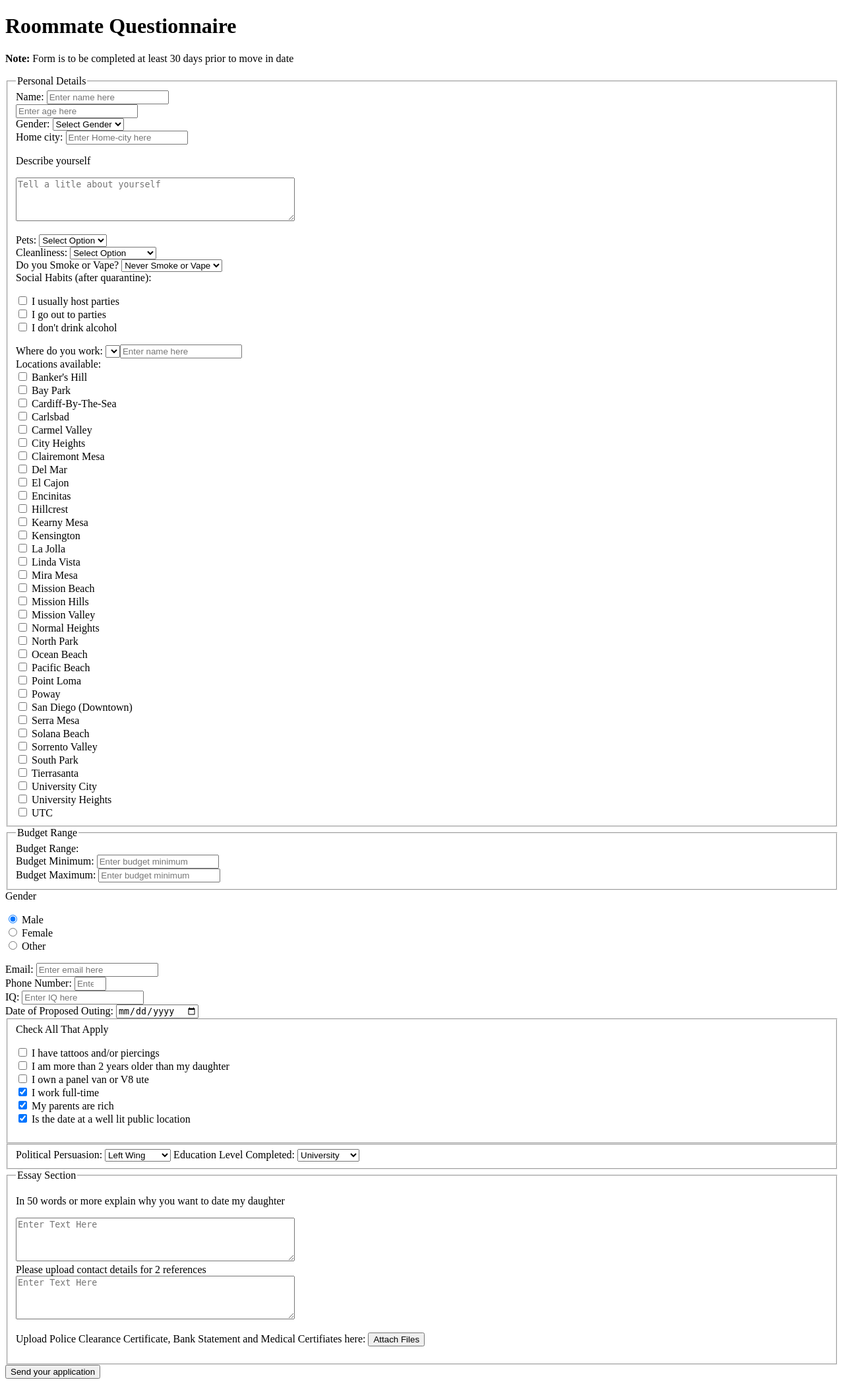
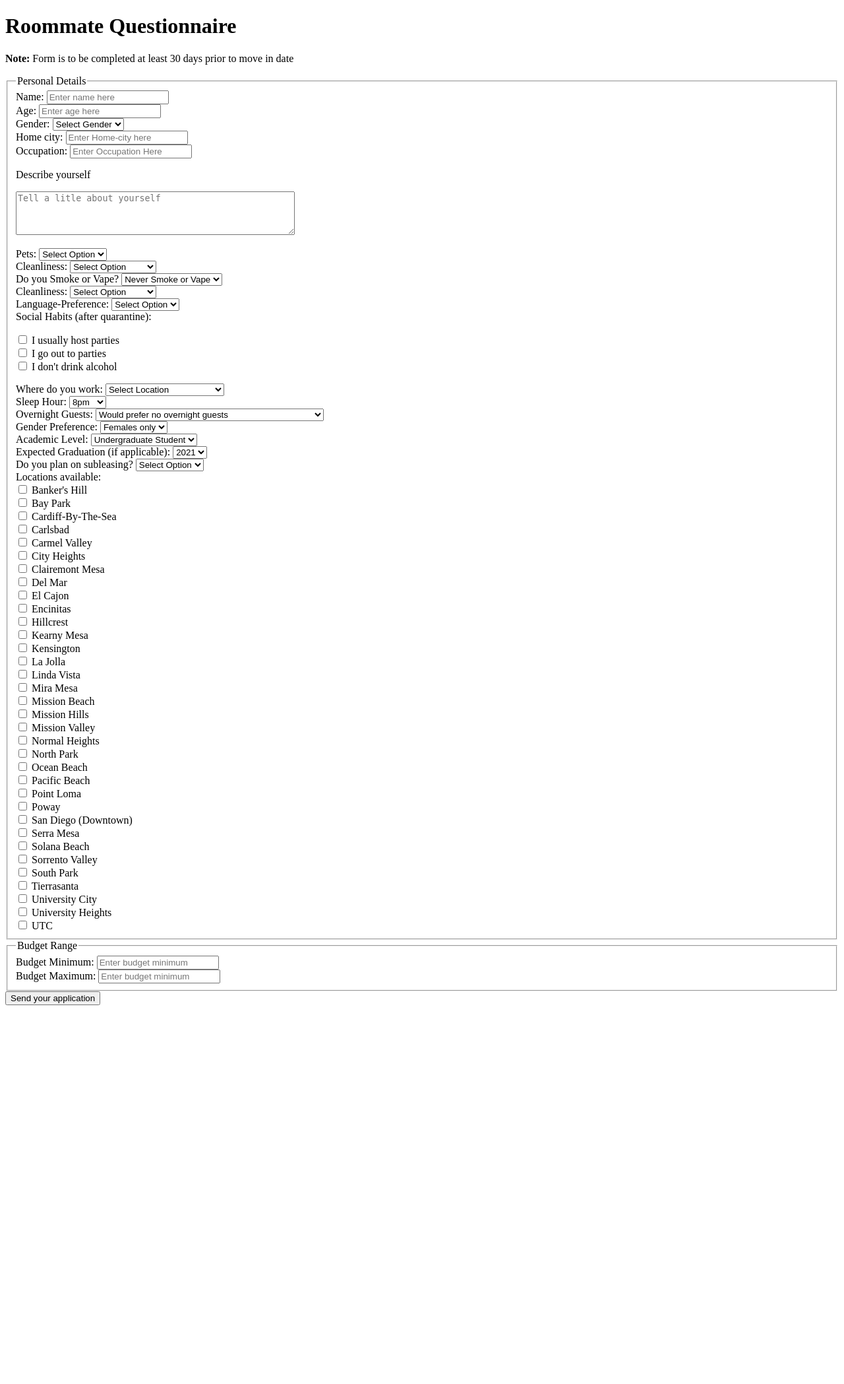
Before and after one commit to TaiNguyenUCSD/TaiNguyenUCSD, a Node server app: template src/views/survey.ejs in a window 1280 px wide. Shown: the whole page at 66% size. After the commit the page ends 1523 px from the top, so only its background shows below. Run offline with Node 20, Linux system fonts and the light colour scheme; the template is opened without the code that fills it, so the values that code supplies are empty; some libraries are stand-ins or nearby versions.

Commit message:
I finished the Survey!

```diff
--- a/src/views/survey.ejs
+++ b/src/views/survey.ejs
@@ -7,11 +7,14 @@
     <p id="description"><b>Note:</b> Form is to be completed at least 30 days prior to move in date</p>
 
     <fieldset>
+      <!-- groups of widgets that share the same purpose, for styling and semantic purposes -->
       <legend>Personal Details</legend>
+      <!-- formally describes the purpose of the fieldset it is included inside. -->
       <div>
         <label id="name-label" for="name">Name:</label>
         <input type="text" required id="name" name="user_name" placeholder="Enter name here">   </div>
       <div>
+        <label for="address-label">Age: </label>
         <input type="Age" id="age" name="Age" placeholder="Enter age here">   </div>
       <div>
       <div>
@@ -27,6 +30,9 @@
       <div>
         <label for="home-city">Home city: </label>
         <input type="Home-city" id="Home city" name="Home-city" placeholder="Enter Home-city here">   </div>
+       <div>
+        <label id="occupation-label" for="occupation">Occupation:</label>
+        <input type="text" required id="occupation" name="occupation" placeholder="Enter Occupation Here">   </div>
 
         <label for="msg"></label>
         <p> Describe yourself<p>
@@ -69,6 +75,29 @@
 
         </select>
       </div>
+      <div>
+        <label for="cleanliness">Cleanliness:</label>
+        <select id="dropdown">
+          <option value="select cleanliness">Select Option</option>
+    <option value="very clean">Very Clean</option>
+    <option value="moderately clean">Moderately Clean</option>
+    <option value="moderately messy">Moderately Messy</option>
+    <option value="very messy">Very Messy</option>
+    <option value="very messy">No Preference</option>
+    </select>
+      </div>
+
+      <div>
+        <label for="language-preference">Language-Preference:</label>
+        <select id="dropdown">
+          <option value="select language">Select Option</option>
+    <option value="english">English</option>
+    <option value="chinese">Chinese</option>
+    <option value="korean">Korean</option>
+    <option value="spanish">Spanish</option>
+    <option value="russian">Russian</option>
+    </select>
+      </div>
 
       <div>
         <label for="social habits">Social Habits (after quarantine):</label>
@@ -82,8 +111,91 @@
       <div>
         <label id="location-label" for="location">Where do you work:</label>
         <select id="dropdown">
-        <input type="text" required id="name" name="user_name" placeholder="Enter name here">   </div>
+          <option value="no work location">Select Location</option>
+          <option value="on ucsd campus">
+            On UCSD Campus</option>
+          <option value="off ucsd campus">
+            Off UCSD Campus</option>
+          <option value="outside san diego">
+            Outside San Diego County</option>
 
+        </select>
+          </div>
+  <div>
+        <label id="sleep habits" for="sleep habits">Sleep Hour:</label>
+        <select id="dropdown">
+          <option value="sleep 8">8pm</option>
+          <option value="sleep 9">9pm</option>
+          <option value="sleep 10">10pm</option>
+          <option value="sleep 11">
+            11pm</option>
+          <option value="sleep 12">
+            12am</option>
+          <option value="sleep 1">
+            1am</option>
+          <option value="sleep 2">2am</option>
+          <option value="sleep 3">3am</option>
+          <option value="sleep 4">4am</option>
+          <option value="sleep 5">5am</option>
+        </select>
+          </div>
+
+
+      <div>
+        <label id="overnight-guests" for="overnight">Overnight Guests:</label>
+        <select id="dropdown">
+          <option value="no overnight guests">Would prefer no overnight guests</option>
+          <option value="limited overnight">
+            Prefer overnight guests to be quiet during certain times</option>
+          <option value="full overnight">
+            Open to any overnight guests</option>
+        </select>
+          </div>
+
+      <div>
+        <label id="gender-preference" for="gender-preference">Gender Preference:</label>
+        <select id="dropdown">
+          <option value="female only">Females only</option>
+          <option value="male only">
+            Males only</option>
+          <option value="codorm">
+            Codorm</option>
+        </select>
+          </div>
+
+      <div>
+        <label id="academic-level" for="academic-level">Academic Level:</label>
+        <select id="dropdown">
+          <option value="undergrad">Undergraduate Student</option>
+          <option value="grad">
+            Graduate Student</option>
+          <option value="worker">
+            Worker</option>
+        </select>
+          </div>
+
+      <div>
+        <label id="expected-graduation" for="expected-graduation">Expected Graduation (if applicable):</label>
+        <select id="dropdown">
+          <option value="2021">2021</option>
+          <option value="2022">2022</option>
+          <option value="2023">2023</option>
+          <option value="2024">2024</option>
+          <option value="2025">2025</option>
+          <option value="2026">2026</option>
+        </select>
+          </div>
+
+      <div>
+        <label id="subleasing" for="subleasing">Do you plan on subleasing?</label>
+        <select id="dropdown">
+          <option value="dontknow-subleasing">Select Option</option>
+          <option value="yes-subleasing">
+            Yes</option>
+          <option value="no-subleasing">
+            No</option>
+        </select>
+          </div>
 
       <div>
   <label for="locations">Locations available: </label>
@@ -264,15 +376,15 @@
 
 
 
-    </fieldset>
+     </fieldset>
 
 
 
 
 
-    <fieldset>
+     <fieldset>
         <legend>Budget Range</legend>
-        <label for="politics">Budget Range:</label>
+        <label for="politics"></label>
       <div>
       <div>
         <label id="minimum budget" for="minimum budger">Budget Minimum:</label>
@@ -282,83 +394,6 @@
         <label id="maximum budget" for="maximum budger">Budget Maximum:</label>
         <input type="number" required id="budget min" name="budget min" placeholder="Enter budget minimum">   </div>
         </fieldset>
-
-
-
-
-
-        <div>
-        <label for="Gender">Gender</label>
-        <p>
-          <input type="radio" name="gender" value="male" checked> Male<br>
-          <input type="radio" name="gender" value="female"> Female<br>
-          <input type="radio" name="gender" value="other"> Other
-        </p>
-      </div>
-        <label id="email-label" for="Email">Email:</label>
-        <input type="email" required id="email" name="user_email" placeholder="Enter email here">   </div>
-      <div>
-        <label id="number-label" for="phone">Phone Number:</label>
-        <input type="number" id="number" name="user_name" placeholder="Enter 10 digit number" min="1" max="9">  </div>
-      <div>
-        <label id="iq-label" for="iq">IQ:</label>
-        <input type="number" id="iq" name="iq" placeholder="Enter IQ here">   </div>
-
-      <!-- ------------------Radio Buttons-------------------------------- -->
-
-      <label for="date-label">Date of Proposed Outing:</label>
-      <input type="date" name="bday">
-
-
-    <!-- ------------------Checkboxes-------------------------------- -->
-    <fieldset>
-      <label for="checking list">Check All That Apply</label>
-      <p>
-        <input type="checkbox" name="tattoo" value="tattoo"> I have tattoos and/or piercings<br>
-        <input type="checkbox" name="age" value="Car"> I am more than 2 years older than my daughter<br>
-        <input type="checkbox" name="car" value="car"> I own a panel van or V8 ute<br>
-        <input type="checkbox" name="work" value="work" checked> I work full-time<br>
-        <input type="checkbox" name="rich" value="rich" checked> My parents are rich<br>
-        <input type="checkbox" name="loc" value="loc" checked> Is the date at a well lit public location<br>
-      </p>
-    </fieldset>
-
-    <!-- -----------------Dropdown menus--------------------------------- -->
-
-    <fieldset>
-      <div>
-        <label for="politics">Political Persuasion:</label>
-        <select id="dropdown">
-    <option value="left">Left Wing</option>
-    <option value="right">Right Wing</option>
-    <option value="conservative">Conservative</option>
-    <option value="nazi">Nazi</option>
-    </select>
-
-        <label for="politics">Education Level Completed:</label>
-        <select id="dropdown2">
-    <option value="University">University</option>
-    <option value="College">College</option>
-    <option value="Secondary">High School</option>
-    <option value="None">None</option>
-    </select>
-      </div>
-    </fieldset>
-
-    <!-- --------------------Text Areas------------------------------ -->
-
-    <fieldset>
-      <legend>Essay Section</legend>
-      <div>
-        <label for="msg"></label>
-        <p> In 50 words or more explain why you want to date my daughter</p>
-        <textarea id="msg" name="user_message" rows="4" cols="50" placeholder="Enter Text Here"></textarea>   </div>
-      <div>
-        <label for="msg">Please upload contact details for 2 references</label><br>
-        <textarea id="msg2" name="user_message" rows="4" cols="50" placeholder="Enter Text Here"></textarea>   </div>
-      <p>Upload Police Clearance Certificate, Bank Statement and Medical Certifiates here:
-        <button>Attach Files</button></p>
-    </fieldset>
 
     <div id="submitbutton">
       <button type="submit" id="submit">Send your application</button>   </div>
```
